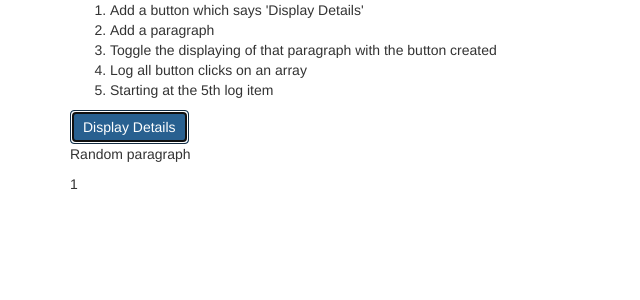
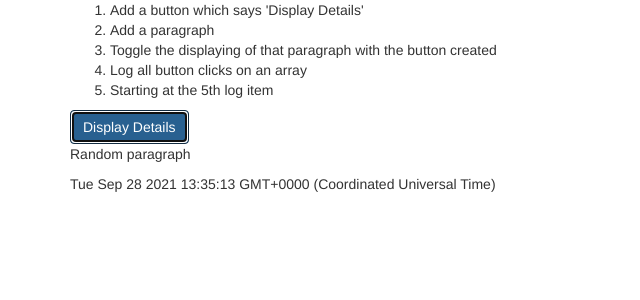
Before and after one commit to pedromonteiro01/AngularJS, an Angular app in the folder my-first-app/: page / in a window 1280 px wide. Both pictures are taken after a click on the button "Display Details". Shown: the top 300 px of the page, without its empty margins (0-640 px from the left). Built offline with nearby package versions, Linux system fonts and the light colour scheme.

Commit message:
getting index using ngFor

```diff
--- a/my-first-app/src/app/app.component.html
+++ b/my-first-app/src/app/app.component.html
@@ -12,9 +12,9 @@
       <button class="btn btn-primary" (click)="onToggleDetails()">Display Details</button>
       <p *ngIf="showParagraph">Random paragraph</p>
       <div
-      *ngFor="let logItem of log"
-      [ngStyle]="{backgroundColor:logItem>=5 ? 'blue':'transparent'}"
-      [ngClass]="{'white-text': logItem>=5}"
+      *ngFor="let logItem of log; let i = index"
+      [ngStyle]="{backgroundColor:i>=4 ? 'blue':'transparent'}"
+      [ngClass]="{'white-text': i>=4}"
       >
         {{logItem}}
       </div>
--- a/my-first-app/src/app/app.component.ts
+++ b/my-first-app/src/app/app.component.ts
@@ -11,6 +11,7 @@
 
   onToggleDetails() {
     this.showParagraph = !this.showParagraph;
-    this.log.push(this.log.length+1)
+    //this.log.push(this.log.length+1)
+    this.log.push(new Date());
   }
 }
```
